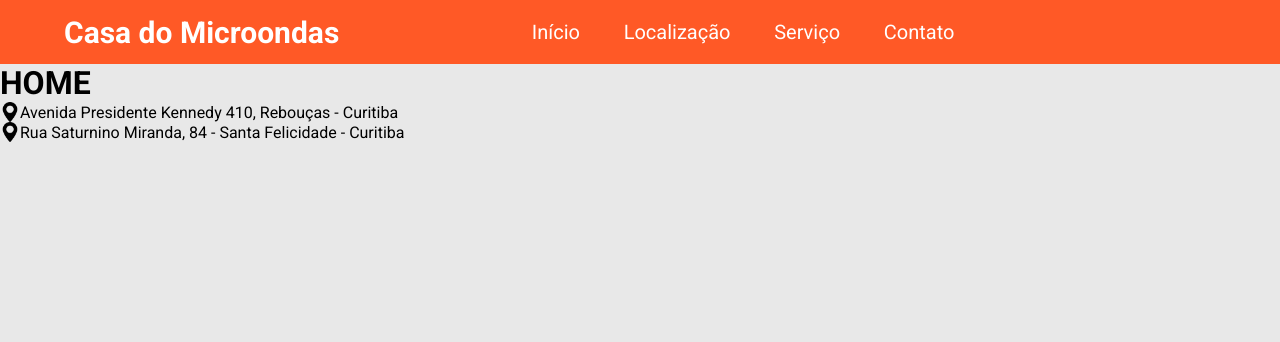
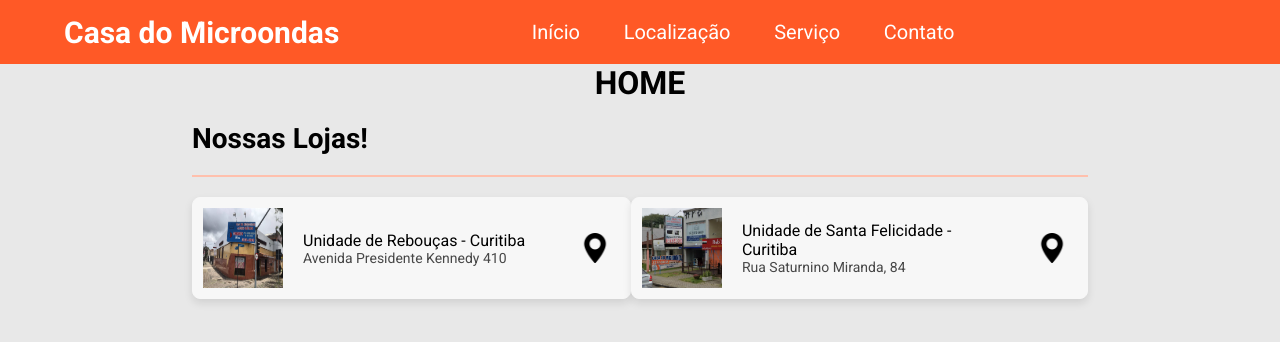
Before and after one commit to YasminTrembulack/Casa_do_Microondas, a React (Vite) app: page / in a window 1280 px wide. Shown: the top 342 px of the page. Built offline with nearby package versions, Linux system fonts and the light colour scheme.

Commit message:
feat: finish location section

```diff
--- a/src/Components/LocationDiv/index.tsx
+++ b/src/Components/LocationDiv/index.tsx
@@ -1,11 +1,17 @@
-import { Icon, Div, Link } from "./styles";
+import { Div, Title, Logo, Description, Icon, Text } from "./styles";
 
-export default function LocationDiv({ link, text } : { link: string, text: string })
+export default function LocationDiv(
+    { link, title, img, description } : { link: string, title: string , img: string, description: string}
+)
 {
     return (
-        <Div>
-            <Icon src="maps-and-flags.png"/>
-            <Link href={link} target="_blank">{text}</Link>
+        <Div href={link} target="_blank">
+            <Logo src={img} alt="" />
+            <Text>
+                <Title>{title}</Title>
+                <Description>{description}</Description>
+            </Text>
+            <Icon src="maps-and-flags.png"></Icon>
         </Div>
     )
 }
--- a/src/Components/LocationDiv/styles.tsx
+++ b/src/Components/LocationDiv/styles.tsx
@@ -1,21 +1,45 @@
 import styled from "styled-components"
 
 export const Icon = styled.img`
-    height: 20px;
-    width: 20px;
+    height: 50px;
+    width: 50px;
+    padding: 10px;
 `
 
-export const Div = styled.div`
-    display: flex;
-    justify-content: start;
-    align-items: center;
+export const Logo = styled.img`
+    height: 80px;
+    width: 80px;
 `
 
+export const Div = styled.a`
+    text-decoration: none;
+    display: flex;
+    justify-content: space-between;
+    align-items: center;
+    padding: 10px;
+    background-color: #f7f7f7;
+    min-width: 49%;
+    border-radius: 8px;
+    border: solid #f7f7f7 1px;
+    box-shadow: 0px 4px 8px rgba(0, 0, 0, 0.1);
 
-export const Link = styled.a`
-    text-decoration: none;
-    color: #000000;
-    &:hover{
-        color:#FF5926;
+    &:hover {
+        border: solid #FF5926 1px;
+        box-shadow: 0px 6px 12px rgba(255, 89, 38, 0.2);
     }
 `
+
+export const Title = styled.p`
+    color: #000000;
+`
+export const Description = styled.p`
+    font-size: 14px;
+    color: #474747;
+`
+
+export const Text = styled.div`
+    display:flex;
+    flex-direction:column;
+    width:100%;
+    padding: 0px 20px
+`
--- a/src/Pages/Home/index.tsx
+++ b/src/Pages/Home/index.tsx
@@ -1,11 +1,13 @@
 import Location from "../Location";
+
+import { MainContainer } from "./styles";
 
 export default function Home() {
 
     return (
-        <main>
+        <MainContainer>
             <h1>HOME</h1>
             <Location/>
-        </main>
+        </MainContainer>
     );
 }
--- /dev/null
+++ b/src/Pages/Home/styles.tsx
@@ -0,0 +1,9 @@
+import styled from "styled-components"
+
+export const MainContainer = styled.main`
+    width: 100%;
+    display: flex;
+    flex-direction:column;
+    align-items: center;
+    justify-content: start;
+`
--- a/src/Pages/Location/index.tsx
+++ b/src/Pages/Location/index.tsx
@@ -1,17 +1,27 @@
 import LocationDiv from "../../Components/LocationDiv";
+
+import { Container, LocationContainer, Title } from "./styles.tsx";
 
 export default function Location()
 {
     return (
-        <div>
+        <Container id="#localizacao">
+            <Title>Nossas Lojas!</Title>
+            <LocationContainer>
                 <LocationDiv
-                text="Avenida Presidente Kennedy 410, Rebouças - Curitiba"
+                    img="location_1.png"
+                    title="Unidade de Rebouças - Curitiba"
+                    description="Avenida Presidente Kennedy 410"
                     link="https://maps.app.goo.gl/BiM71XwjPAPaDFPr6"
                 />
+
                 <LocationDiv
-                text="Rua Saturnino Miranda, 84 - Santa Felicidade - Curitiba"
+                    img="location_2.png"
+                    title="Unidade de Santa Felicidade - Curitiba"
+                    description="Rua Saturnino Miranda, 84"
                     link="https://maps.app.goo.gl/yPt9fQ16xEJvJ7xV9"
                 />
-        </div>
+            </LocationContainer>
+        </Container>
     )
 }
--- /dev/null
+++ b/src/Pages/Location/styles.tsx
@@ -0,0 +1,24 @@
+import styled from "styled-components"
+
+export const Container = styled.div`
+    width: 70%;
+    display: flex;
+    flex-direction:column;
+    align-items: start;
+    justify-content: center;
+`
+
+export const LocationContainer = styled.div`
+    width: 100%;
+    display: flex;
+    align-items: start;
+    justify-content: space-between;
+`
+
+export const Title = styled.h2`
+    width: 100%;
+    padding: 20px 0px;
+    font-size: 28px;
+    border-bottom: solid #ffc0ad 2px;
+    margin-bottom: 20px;
+`
```
Also changed, not shown: public/location_1.png (added), public/location_2.png (added). Lines whose indentation alone changed are shown as unchanged.
